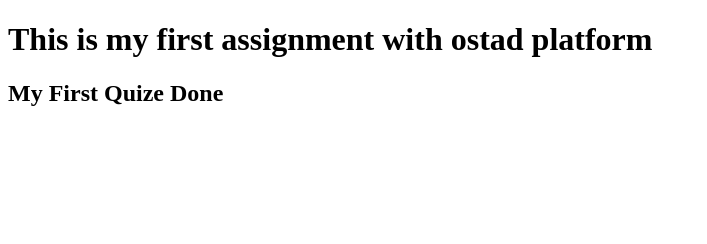
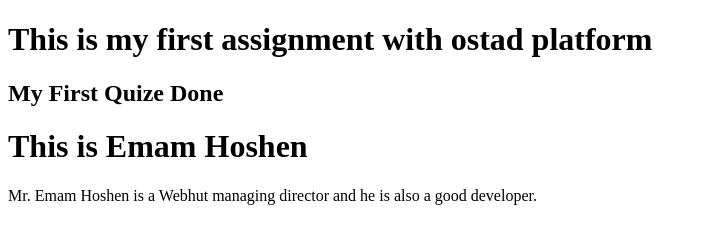
Before and after one commit to Aliakbar45480/Modiul-1, a plain HTML site: page index.html in a window 1280 px wide. Shown: the whole page, without its empty margins (0-707 px from the left). Drawn offline with Linux system fonts and the light colour scheme.

Commit message:
emam hoshen bio

```diff
--- a/index.html
+++ b/index.html
@@ -8,5 +8,7 @@
 <body>
     <h1>This is my first assignment with ostad platform</h1>
     <h2>My First Quize Done</h2>
+    <h1>This is Emam Hoshen</h1>
+    <p>Mr. Emam Hoshen is a Webhut managing director and he is also a good developer.</p>
 </body>
 </html>
```
